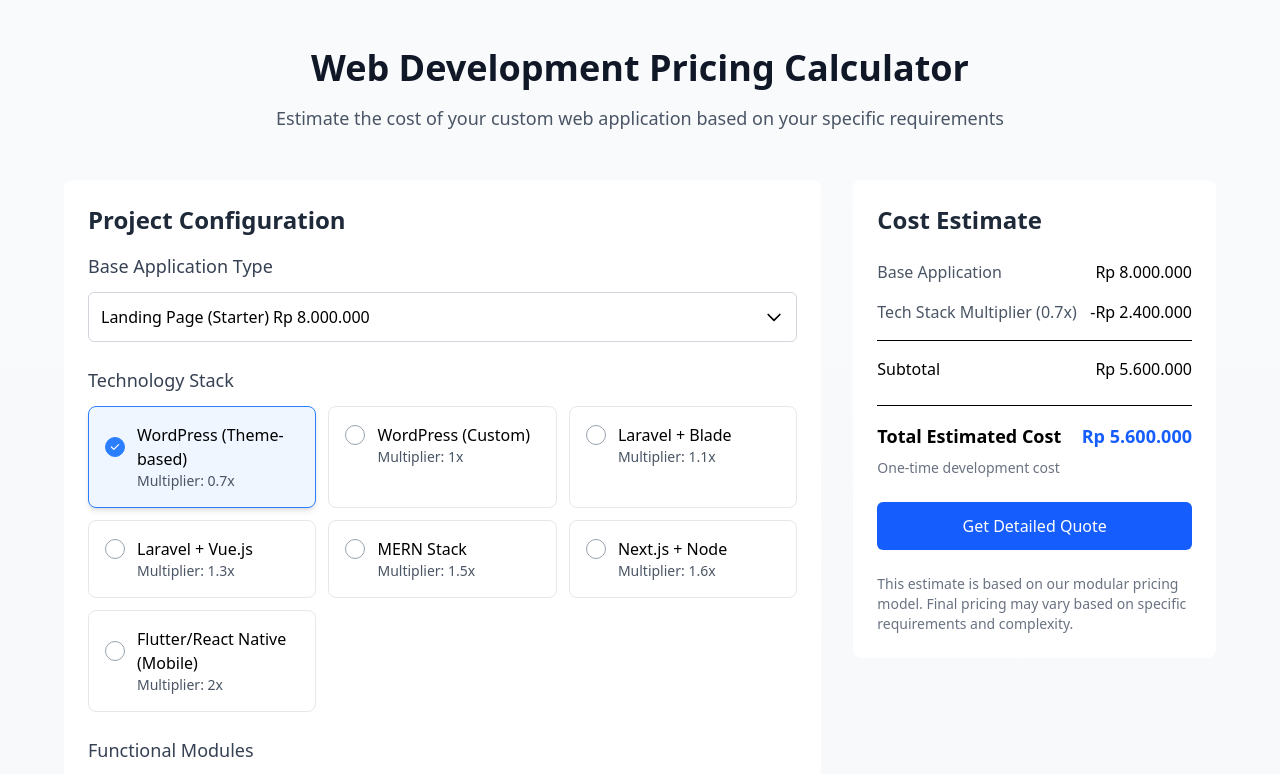
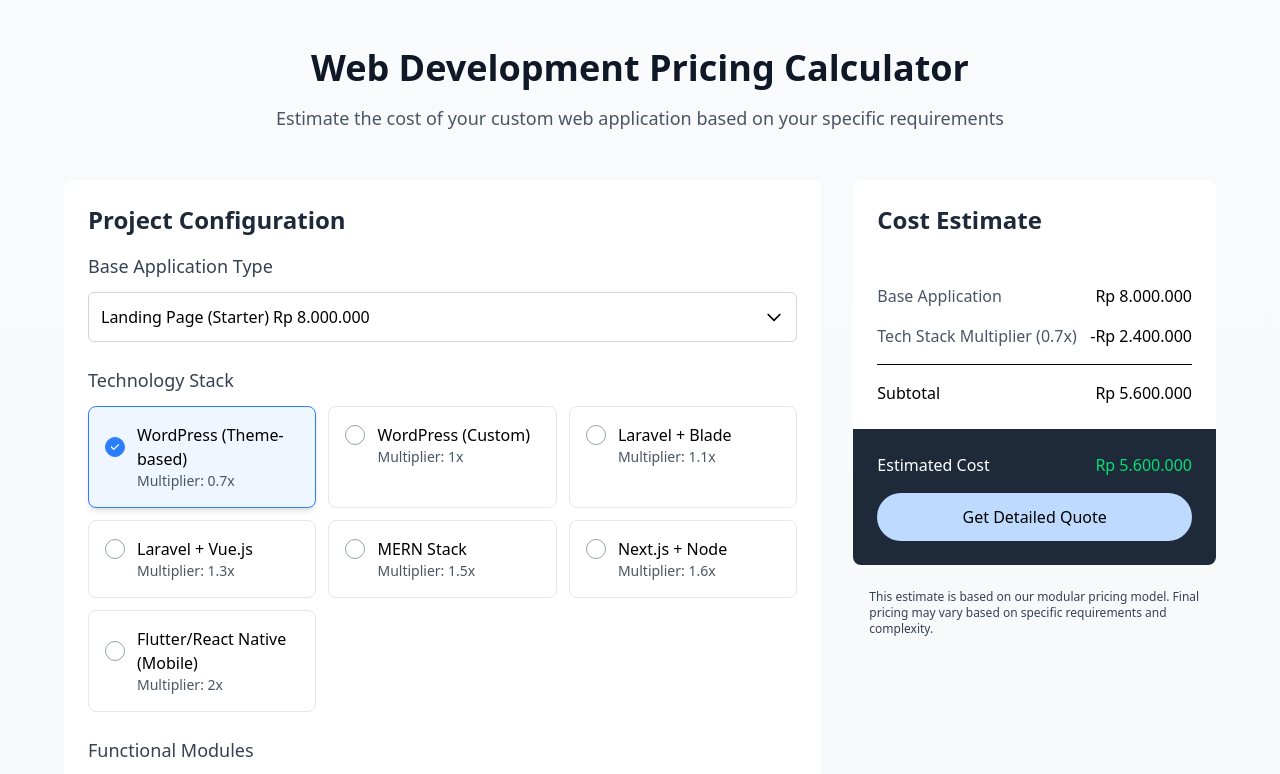
Before and after one commit to MBrillian354/web-dev-pricing-v2, a React (Vite) app: page / in a window 1280 px wide. Shown: the top 774 px of the page. Built offline with nearby package versions, Linux system fonts and the light colour scheme.

Commit message:
Refactor PricingSummary layout and styles

```diff
--- a/src/components/PricingSummary.jsx
+++ b/src/components/PricingSummary.jsx
@@ -13,14 +13,17 @@ const PricingSummary = ({
 }) => {
     return (
         <div className="lg:col-span-1">
-            <div className="bg-white rounded-lg p-6 sticky top-6">
-                <h2 className="text-2xl font-semibold text-gray-800 mb-6">
+            <div className="flex flex-col gap-6 sticky top-6">
+                <div className="bg-white rounded-lg">
+                    <h2 className="text-2xl font-semibold text-gray-800 mb-6 p-6">
                         Cost Estimate
                     </h2>
 
-                <div className="space-y-4 mb-6">
+                    <div className="space-y-4 mb-6 px-6">
                         <div className="flex-between">
-                        <span className="text-gray-600">Base Application</span>
+                            <span className="text-gray-600">
+                                Base Application
+                            </span>
                             <span className="font-medium">
                                 {formatCurrency(selectedBase.price)}
                             </span>
@@ -28,7 +31,8 @@ const PricingSummary = ({
 
                         <div className="flex-between">
                             <span className="text-gray-600">
-                            Tech Stack Multiplier ({selectedTech.multiplier}x)
+                                Tech Stack Multiplier ({selectedTech.multiplier}
+                                x)
                             </span>
                             <span className="font-medium">
                                 {formatCurrency(
@@ -41,18 +45,25 @@ const PricingSummary = ({
                         {selectedModules.length > 0 && (
                             <div>
                                 <div className="flex-between font-medium">
-                                <span className="text-gray-600">Modules</span>
+                                    <span className="text-gray-600">
+                                        Modules
+                                    </span>
                                     <span>
                                         {formatCurrency(
-                                        selectedModules.reduce((sum, id) => {
+                                            selectedModules.reduce(
+                                                (sum, id) => {
                                                     const module = modules.find(
                                                         (m) => m.id === id
                                                     );
                                                     return (
                                                         sum +
-                                                (module ? module.price : 0)
+                                                        (module
+                                                            ? module.price
+                                                            : 0)
                                                     );
-                                        }, 0)
+                                                },
+                                                0
+                                            )
                                         )}
                                     </span>
                                 </div>
@@ -68,7 +79,9 @@ const PricingSummary = ({
                                             >
                                                 <span>+ {module.label}</span>
                                                 <span>
-                                                {formatCurrency(module.price)}
+                                                    {formatCurrency(
+                                                        module.price
+                                                    )}
                                                 </span>
                                             </div>
                                         ) : null;
@@ -87,22 +100,34 @@ const PricingSummary = ({
                         {selectedAddOns.length > 0 && (
                             <div>
                                 <div className="flex-between font-medium">
-                                <span className="text-gray-600">Add-ons</span>
+                                    <span className="text-gray-600">
+                                        Add-ons
+                                    </span>
                                     <span>{formatCurrency(addOnsTotal)}</span>
                                 </div>
                                 <div className="mt-2 pl-4 text-sm">
-                                {selectedAddOns.map((id) => {
+                                    {selectedAddOns.map((selected) => {
                                         const addOn = addOns.find(
-                                        (a) => a.id === id
+                                            (a) => a.id === selected.id
                                         );
                                         return addOn ? (
                                             <div
-                                            key={id}
+                                                key={selected.id}
                                                 className="flex-between text-gray-600"
                                             >
-                                            <span>+ {addOn.label}</span>
                                                 <span>
-                                                {formatCurrency(addOn.cost)}
+                                                    + {addOn.label} (
+                                                    {
+                                                        selected.selectedPricing
+                                                            .label
+                                                    }
+                                                    )
+                                                </span>
+                                                <span>
+                                                    {formatCurrency(
+                                                        selected.selectedPricing
+                                                            .amount
+                                                    )}
                                                 </span>
                                             </div>
                                         ) : null;
@@ -112,23 +137,20 @@ const PricingSummary = ({
                         )}
                     </div>
 
-                <div className="border-t pt-4 mt-4">
-                    <div className="flex-between text-lg font-bold">
-                        <span>Total Estimated Cost</span>
-                        <span className="text-blue-600">
+                    <div className="bg-gray-800 p-6 rounded-b-lg text-white">
+                        <div className="flex-between text-md font-medium">
+                            <span>Estimated Cost</span>
+                            <span className="text-green-400">
                                 {formatCurrency(total)}
                             </span>
                         </div>
-                    <p className="text-sm text-gray-500 mt-2">
-                        One-time development cost
-                    </p>
-                </div>
 
-                <button className="w-full mt-6 bg-blue-600 hover:bg-blue-500 text-white font-medium py-3 px-4 rounded-md hover:cursor-pointer transition-colors">
+                        <button className="w-full mt-4 bg-blue-200 hover:bg-blue-300 text-black font-medium py-3 px-4 rounded-full hover:cursor-pointer transition-colors">
                             Get Detailed Quote
                         </button>
-
-                <div className="mt-6 text-sm text-gray-500">
+                    </div>
+                </div>
+                <div className="px-4 text-xs text-gray-700 ">
                     <p>
                         This estimate is based on our modular pricing model.
                         Final pricing may vary based on specific requirements
```
Lines whose indentation alone changed are shown as unchanged.
